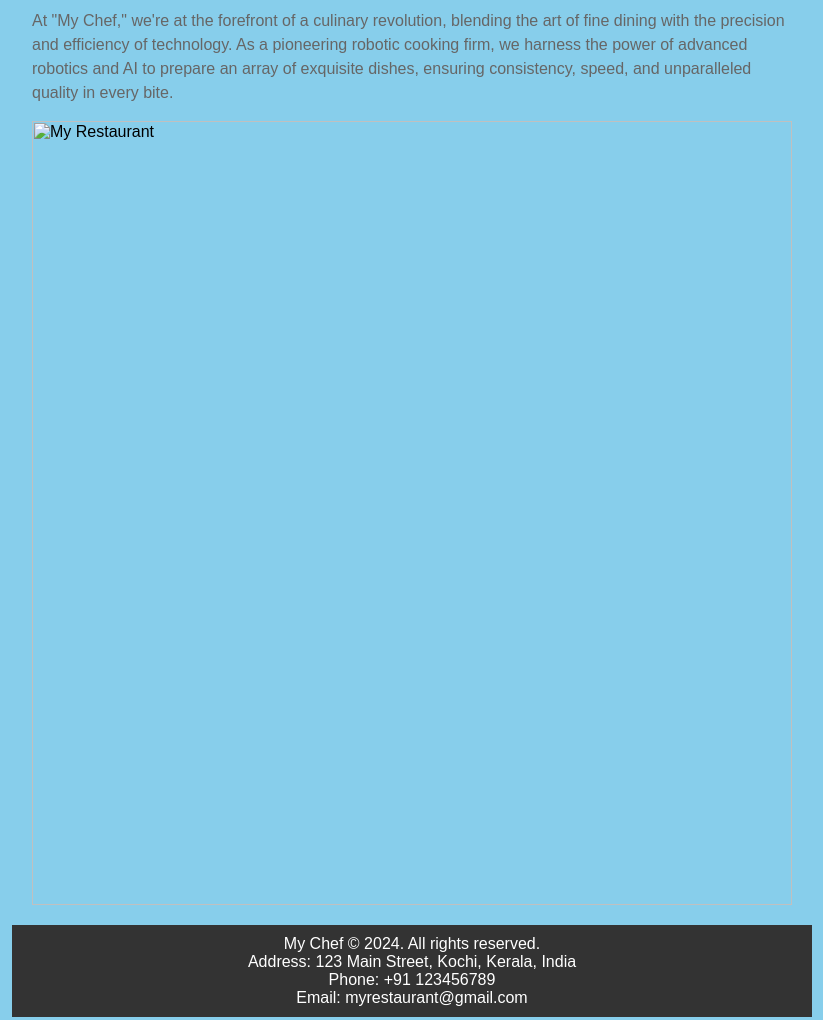
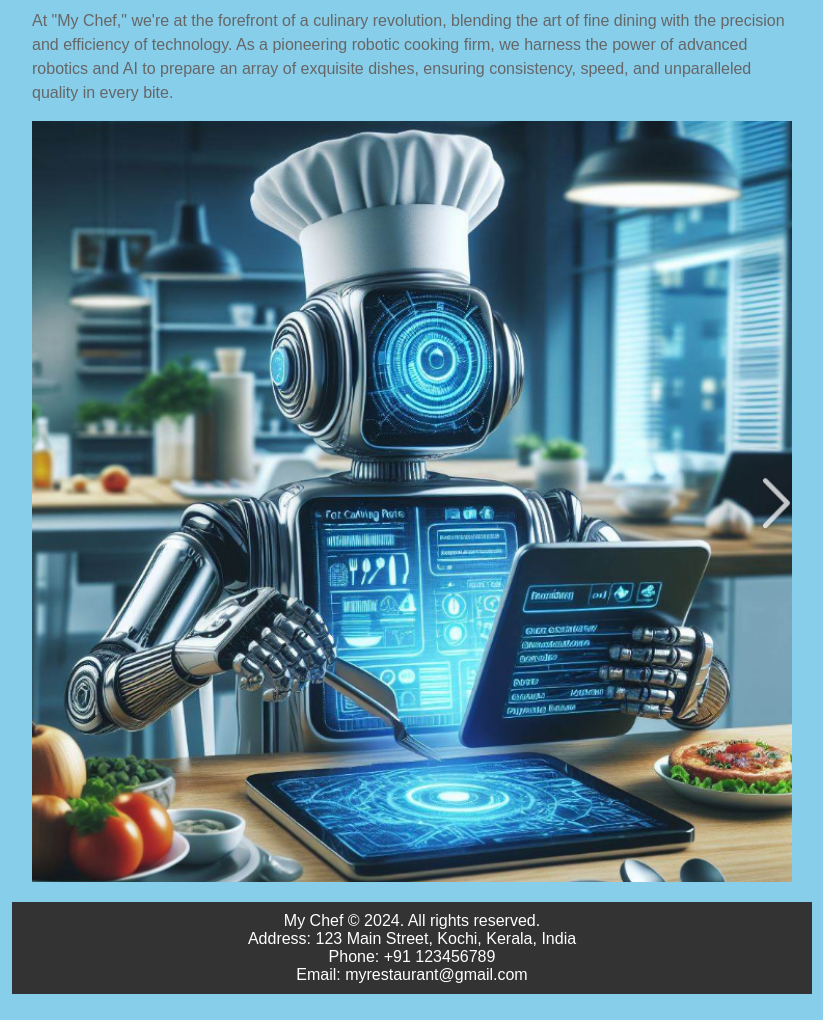
Before and after one commit to jacobr09kc/mychefindia, a plain HTML site: page index.html in a window 1280 px wide. Shown: the part 360-1380 px from the top of the page, without its empty margins (228-1051 px from the left). Drawn offline with Linux system fonts and the light colour scheme.

Commit message:
Update index.html

```diff
--- a/index.html
+++ b/index.html
@@ -71,7 +71,7 @@
             <!-- Content introducing your restaurant -->
             <h2>Welcome to My Cooking Partner</h2>
             <p>At "My Chef," we're at the forefront of a culinary revolution, blending the art of fine dining with the precision and efficiency of technology. As a pioneering robotic cooking firm, we harness the power of advanced robotics and AI to prepare an array of exquisite dishes, ensuring consistency, speed, and unparalleled quality in every bite.</p>
-            <img src="/.github/workflows/roboticcooking.png"  alt="My Restaurant">
+            <img src="roboticcooking.png" alt="My Restaurant">
         </div>
         <div class="footer">
             <p>My Chef &copy; 2024. All rights reserved.</p>
```
